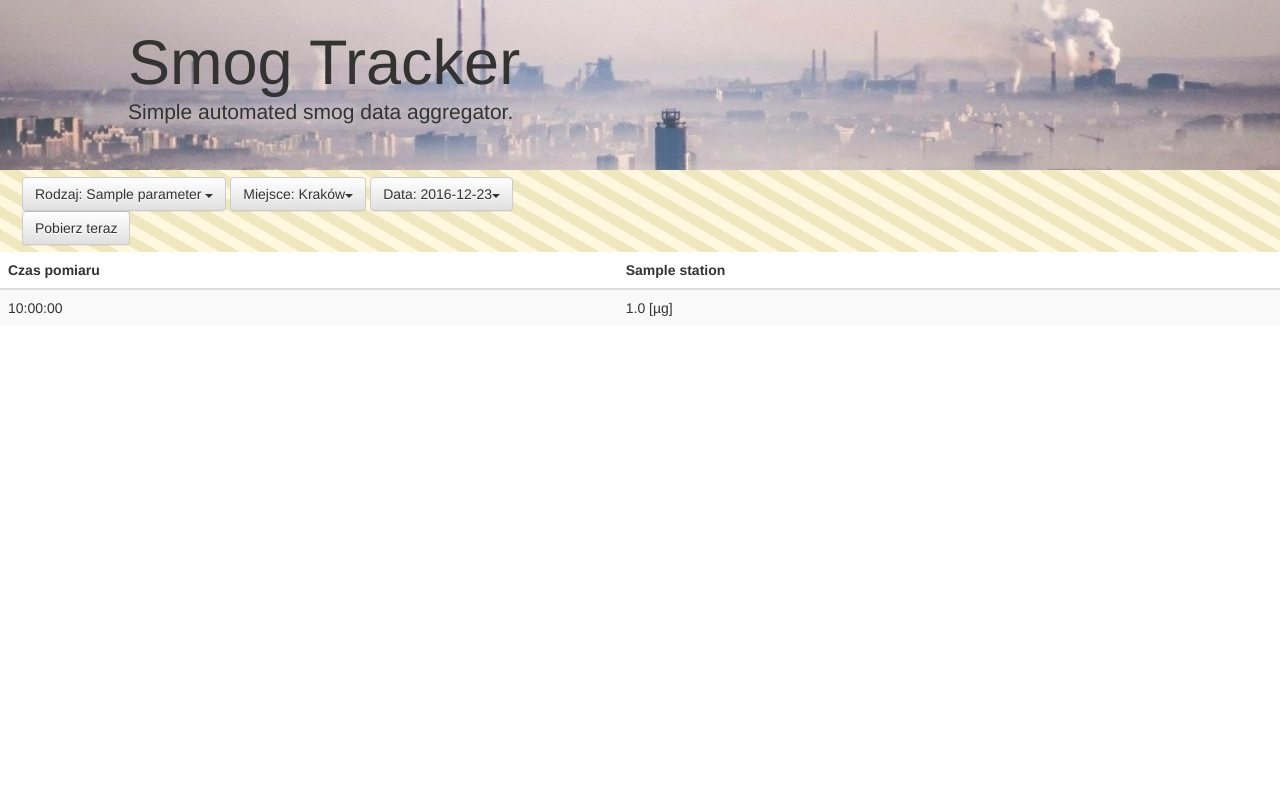
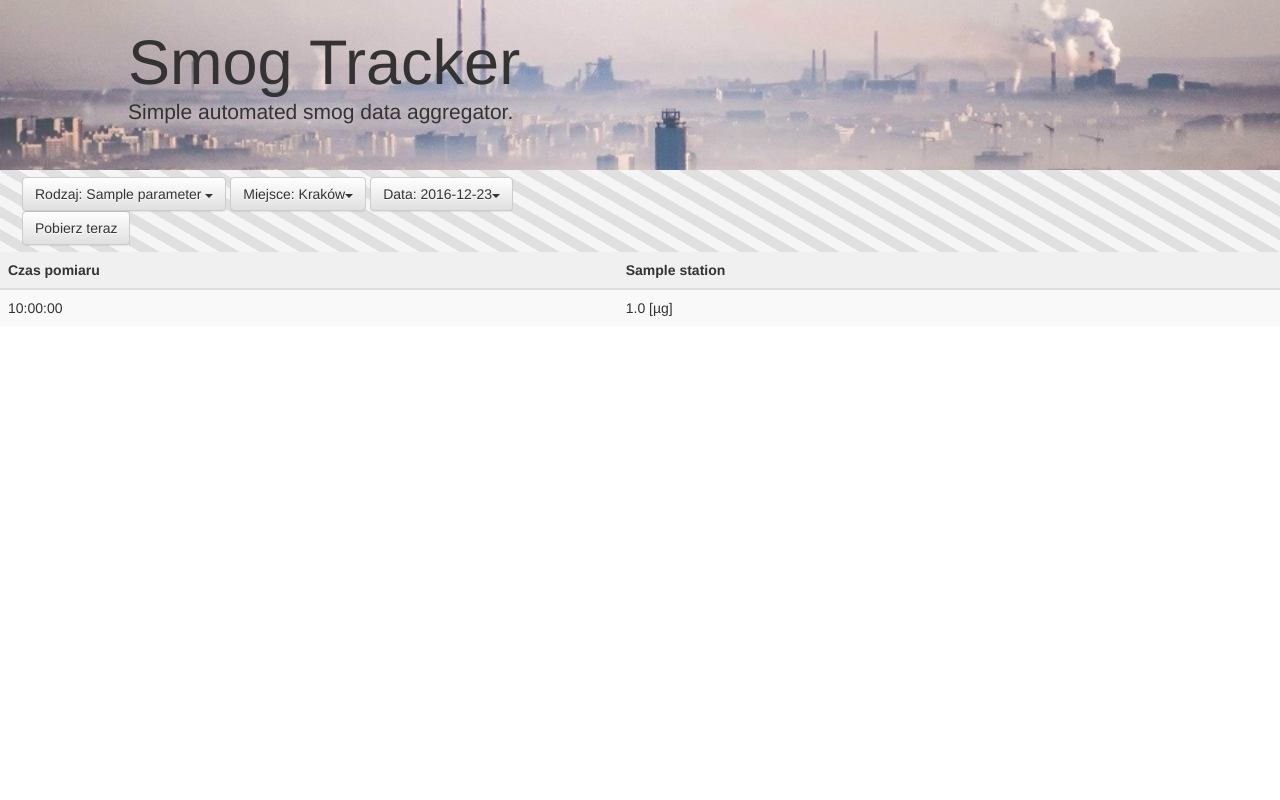
Before and after one commit to LeHack/SmogTracker, a Django app: page / in a window 1280 px wide. Run offline with Django 3.2, Linux system fonts and the light colour scheme; tables that the repository leaves empty hold one stand-in row (values such as "Sample post"); some libraries are stand-ins or nearby versions.

Commit message:
One more css/html fix.

```diff
--- /dev/null
+++ b/static/styles/basic.css
@@ -0,0 +1,21 @@
+* {
+    box-sizing: border-box;
+
+    margin: 0;
+    padding: 0;
+}
+
+html,
+body {
+    width: 100%;
+    height: 100%;
+
+    -webkit-touch-callout: none;
+    -webkit-user-select: none;
+    -khtml-user-select: none;
+    -moz-user-select: -moz-none;
+    -ms-user-select: none;
+    user-select: none;
+
+    cursor: default;
+}
--- a/static/styles/list.css
+++ b/static/styles/list.css
@@ -6,6 +6,7 @@ div.jumbotron {
     margin: 0;
     width: 100%;
 }
+
 .jumbotron h1 {
     margin: 0;
 }
@@ -16,13 +17,22 @@ div.row {
     padding: .5em;
     background: repeating-linear-gradient(
         30deg,
-        #fff8df,
-        #fff8df 10px,
-        #efe8be 10px,
-        #efe8be 20px
+        #f5f5f5,
+        #f5f5f5 10px,
+        #e0e0e0 10px,
+        #e0e0e0 20px
     );
 }
+
 div.dropdown {
     text-align: center;
     display: inline;
 }
+
+.table.table-striped tr {
+    background: rgb(240,240,240)
+}
+
+.table.table-striped tr:hover {
+    background: rgb(255,255,255);
+}
--- a/webui/templates/webui/index.html
+++ b/webui/templates/webui/index.html
@@ -48,8 +48,8 @@
 	            {% endfor %}
             </tr>
         </thead>
-    {% for entry in data %}
         <tbody>
+            {% for entry in data %}
 	        <tr>
 	            <td>{{ entry.date }}</td>
 	            {% for st in stations %}
@@ -64,8 +64,8 @@
 	               {% endwith %}
 	            {% endfor %}
 	         </tr>
+            {% endfor %}
          </tbody>
-    {% endfor %}
     </table>
 {% else %}
     <p>Brak dostępnych pomiarów.</p>
```
